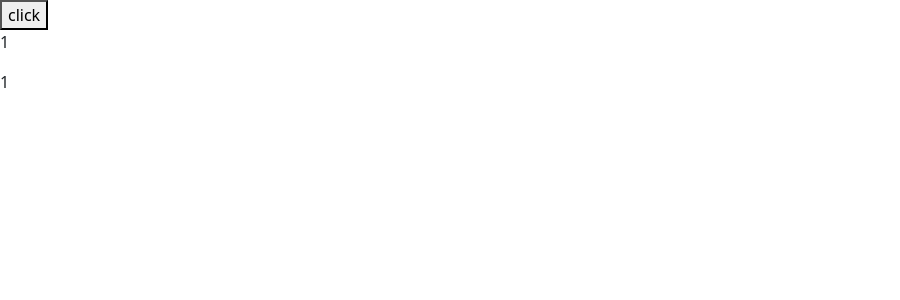
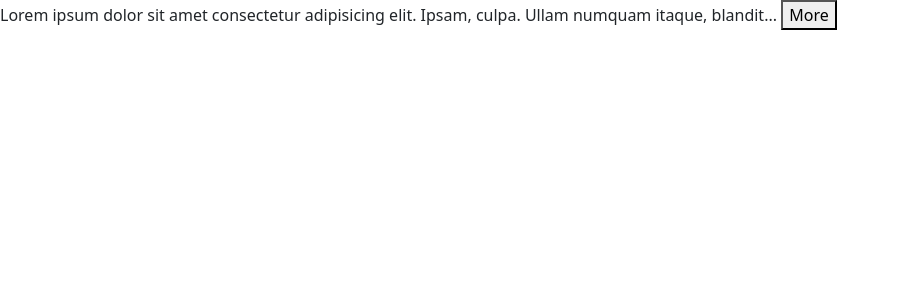
Before and after one commit to BishwasKoirala/mosh-react, a React (Vite) app: page / in a window 1280 px wide. Shown: the top 300 px of the page, without its empty margins (0-900 px from the left). Built offline with nearby package versions, Linux system fonts and the light colour scheme.

Commit message:
next do form lesson

```diff
--- a/src/App.tsx
+++ b/src/App.tsx
@@ -1,28 +1,10 @@
-import React, { useState } from "react";
+import React from 'react'
+import ExpandableText from './components/ExpandableText'
 
 const App = () => {
-  const [cart, setCart] = useState({
-    discount: 0.1,
-    items: [
-      { id: 1, title: "Product1", quantity: 1 },
-      { id: 2, title: "Product2", quantity: 1 },
+  return (
+    <ExpandableText>Lorem ipsum dolor sit amet consectetur adipisicing elit. Ipsam, culpa. Ullam numquam itaque, blanditiis nemo nostrum fuga. Vel, velit, hic, itaque blanditiis quo repellendus quos libero illo facere quibusdam incidunt.lorem</ExpandableText>
+  )
+}
 
-  ],
-  });
-
-  const handleClick = () => {
-    setCart({
-      ...cart,
-      items: cart.items.map((item) =>
-        item.quantity === 1 ? { ...item, quantity: 2 } : item
-      ),
-    });
-  };
-
-  return <div>
-    <button onClick={handleClick}>click</button>
-    {cart.items.map(item => <p key={item.id}>{item.quantity}</p>)}
-  </div>;
-};
-
-export default App;
+export default App
--- /dev/null
+++ b/src/components/ExpandableText.tsx
@@ -0,0 +1,22 @@
+import React, { useState } from 'react'
+interface Props{
+  children : string;
+  maxChars? : number
+
+
+}
+
+// deafult max chars value is set
+const ExpandableText = ({children , maxChars = 100} : Props) => {
+
+  const [isExpanded , setExpanded] = useState(false)
+
+  if (children.length <= maxChars)
+    return <p>{children}</p>
+
+  const text = isExpanded ? children : children.substring(0,maxChars);
+
+  return <p>{text}... <button onClick={() => setExpanded(!isExpanded)}>{isExpanded ? 'Less' : 'More'}</button> </p>
+}
+
+export default ExpandableText
```
Also changed, not shown: zztodo.txt.
